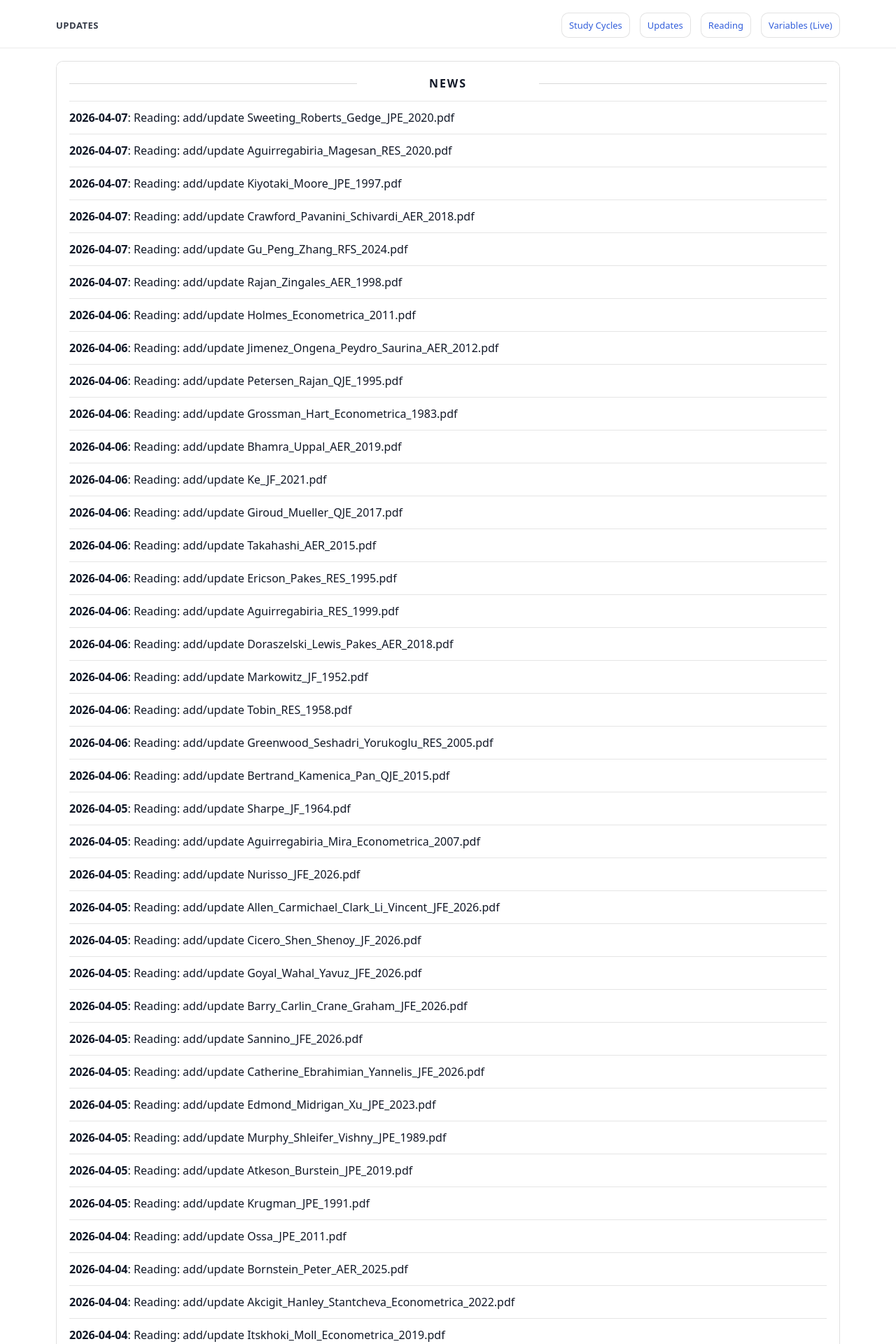
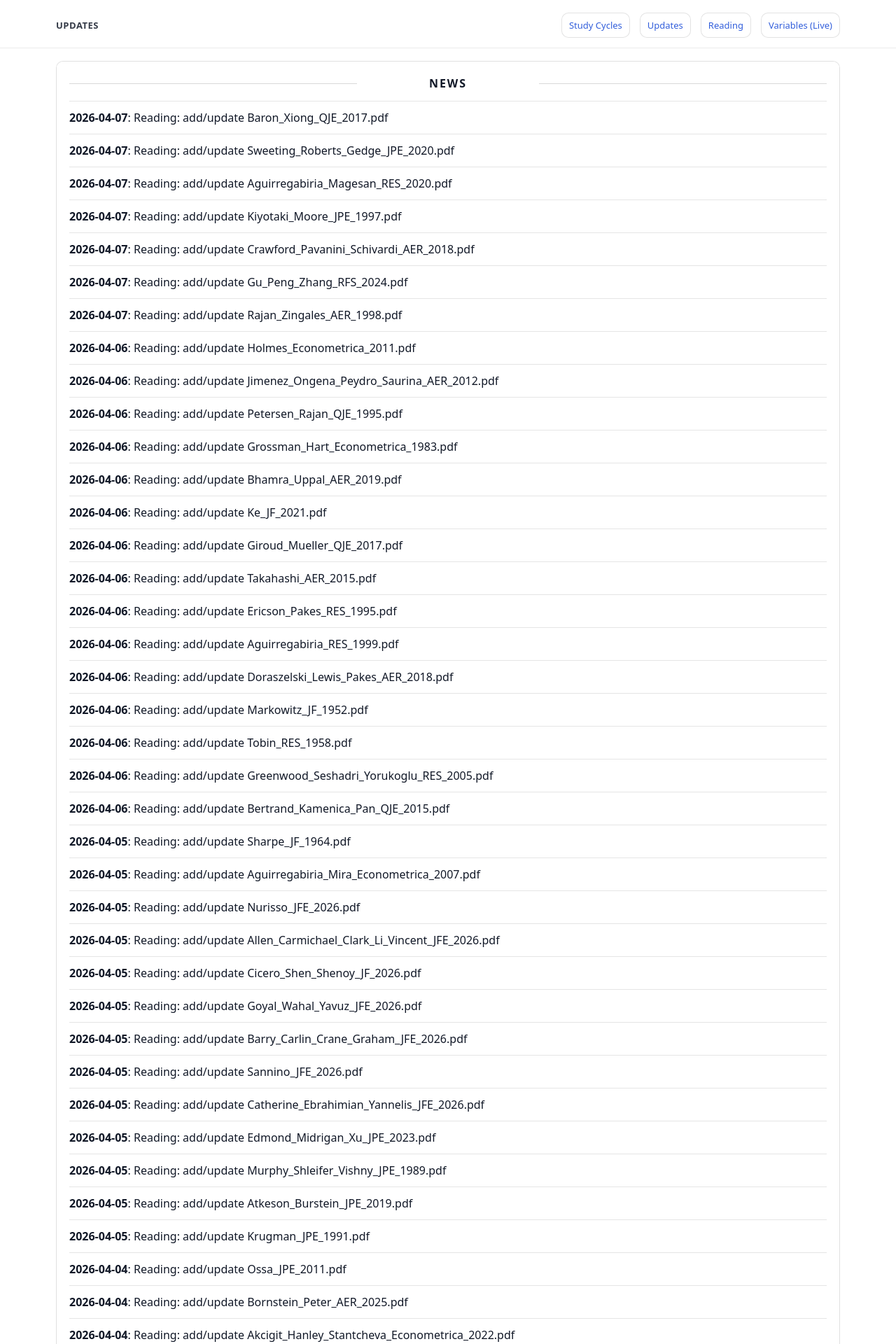
Before and after one commit to yaxinzn/study-archive, a Jekyll site: the page built from updates/index.md, in a window 1280 px wide. Shown: the top 1920 px of the page at 70% size. Built offline with Jekyll 4.4.1, drawn with Linux system fonts in a browser that asks for light colours; some of the changed text lies outside the part shown.

Commit message:
chore: update NEWS feed

```diff
--- a/_data/news.yml
+++ b/_data/news.yml
@@ -1,4 +1,7 @@
 # Auto-generated update history (sorted newest -> oldest). Do not edit manually.
+- ts: "1775514106"
+  date: "2026-04-07"
+  title: "Reading: add/update Baron_Xiong_QJE_2017.pdf"
 - ts: "1775514071"
   date: "2026-04-07"
   title: "Reading: add/update Sweeting_Roberts_Gedge_JPE_2020.pdf"
```
